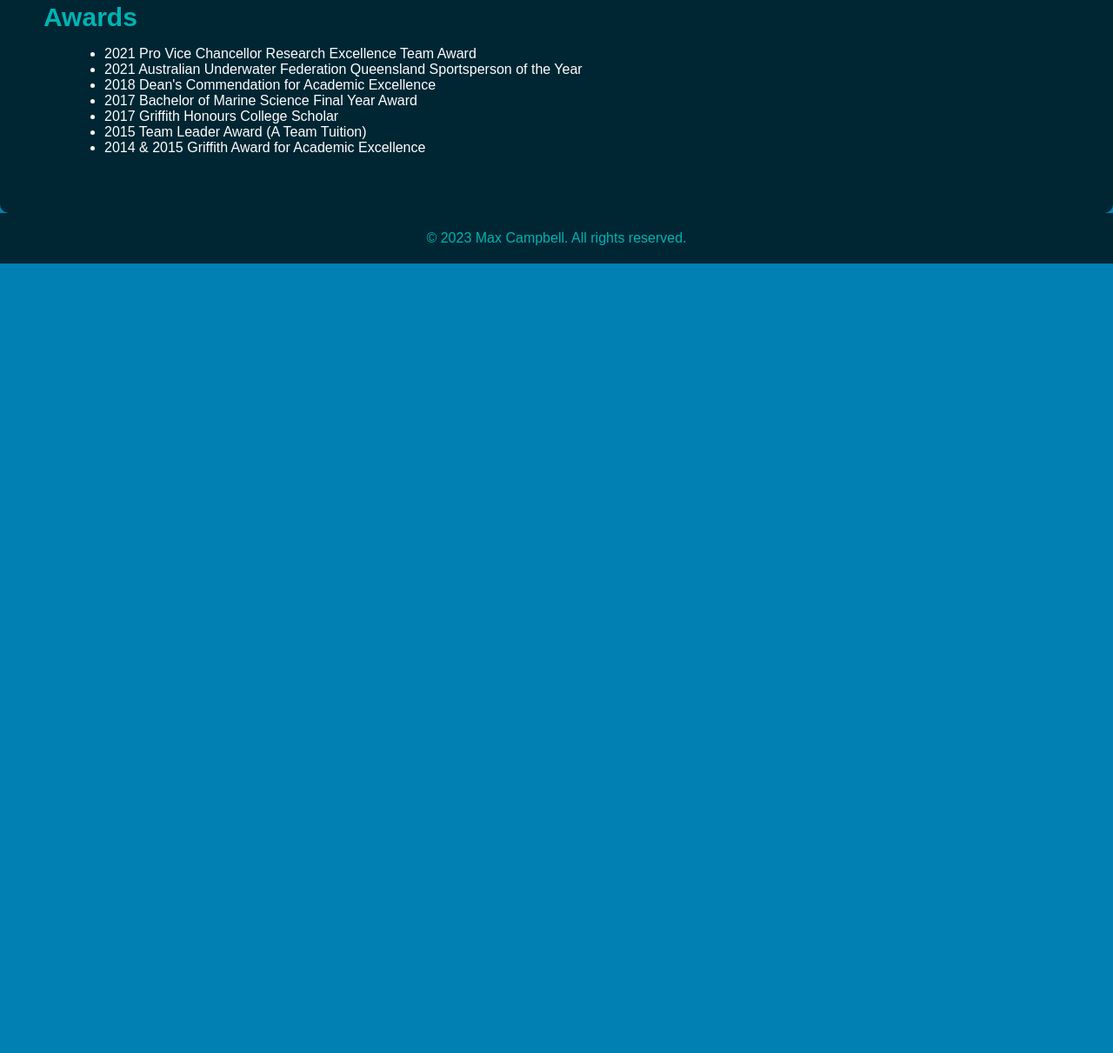
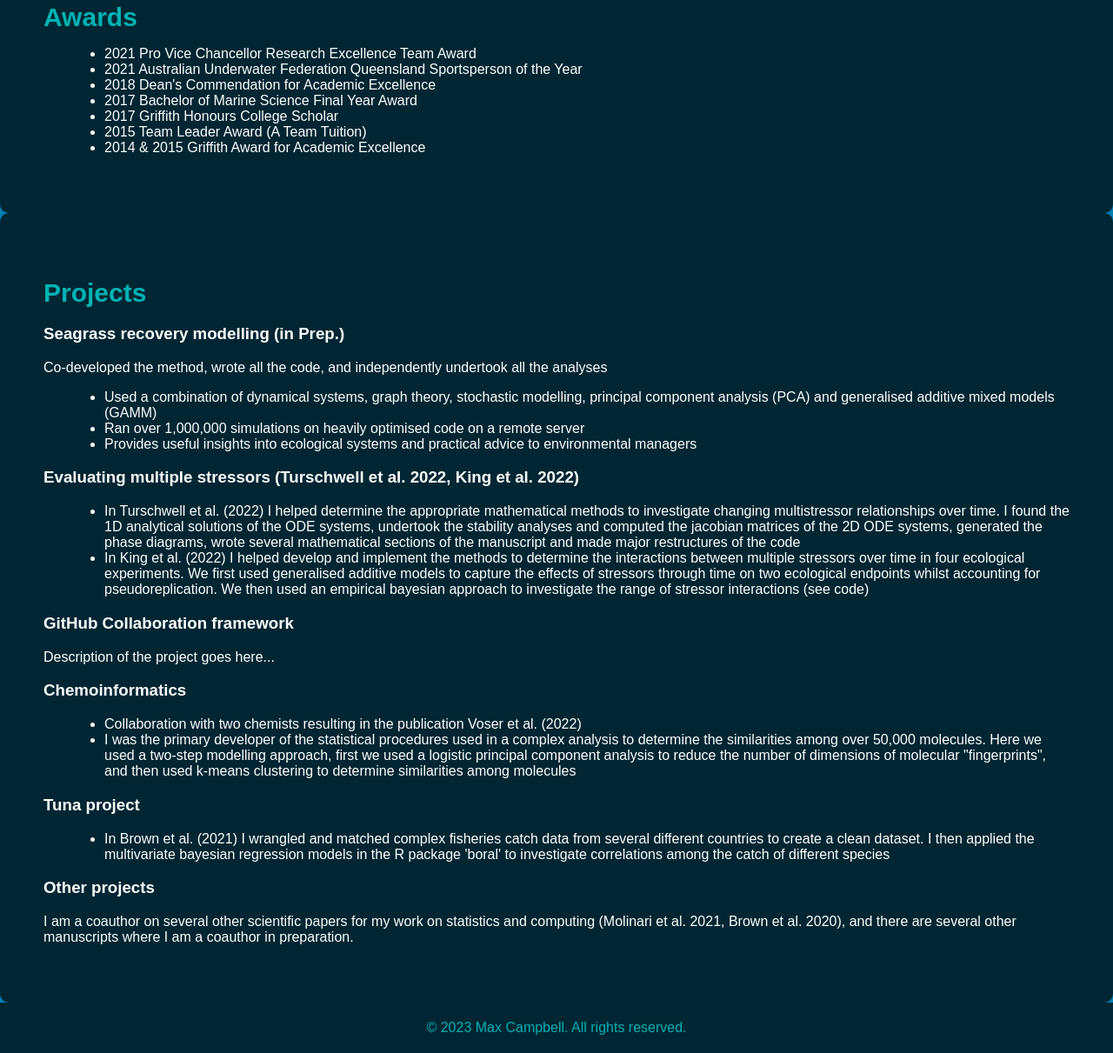
Before and after one commit to maxcampb/maxcampb.github.io, a plain HTML site: page index.html in a window 1280 px wide. Shown: the part 1852-3063 px from the top of the page at 87% size. Before the commit the page ends 2155 px from the top, so only its background shows below. Drawn offline with Linux system fonts and the light colour scheme.

Commit message:
Update index.html

```diff
--- a/index.html
+++ b/index.html
@@ -76,6 +76,52 @@
     </ul>
   </section>
 
+<section>
+  <h2>Projects</h2>
+  <div class="project">
+    <h3>Seagrass recovery modelling (in Prep.)</h3>
+    <p>Co-developed the method, wrote all the code, and independently undertook all the analyses</p>
+    <ul>
+      <li>Used a combination of dynamical systems, graph theory, stochastic modelling, principal component analysis (PCA) and generalised additive mixed models (GAMM)</li>
+      <li>Ran over 1,000,000 simulations on heavily optimised code on a remote server</li>
+      <li>Provides useful insights into ecological systems and practical advice to environmental managers</li>
+    </ul>
+  </div>
+
+  <div class="project">
+    <h3>Evaluating multiple stressors (Turschwell et al. <a href="https://doi.org/10.1111/ele.14013">2022</a>, King et al. <a href="https://doi.org/10.1098/rspb.2022.0348">2022</a>)</h3>
+    <ul>
+      <li>In Turschwell et al. (<a href="https://doi.org/10.1111/ele.14013">2022</a>) I helped determine the appropriate mathematical methods to investigate changing multistressor relationships over time. I found the 1D analytical solutions of the ODE systems, undertook the stability analyses and computed the jacobian matrices of the 2D ODE systems, generated the phase diagrams, wrote several mathematical sections of the manuscript and made major restructures of the <a href="https://github.com/mpturschwell/Seagrass_multiple_stressors">code</a></li>
+      <li>In King et al. (<a href="https://doi.org/10.1098/rspb.2022.0348">2022</a>) I helped develop and implement the methods to determine the interactions between multiple stressors over time in four ecological experiments. We first used generalised additive models to capture the effects of stressors through time on two ecological endpoints whilst accounting for pseudoreplication. We then used an empirical bayesian approach to investigate the range of stressor interactions (<a href="https://github.com/oliviakpj/Changing_multistressor_interactions">see code</a>)</li>
+    </ul>
+  </div>
+
+  <div class="project">
+    <h3>GitHub Collaboration framework</h3>
+    <p>Description of the project goes here...</p>
+  </div>
+
+  <div class="project">
+    <h3>Chemoinformatics</h3>
+    <ul>
+      <li>Collaboration with two chemists resulting in the publication Voser et al. (<a href="https://doi.org/10.1039/d1np00051a">2022</a>)</li>
+      <li>I was the primary developer of the statistical procedures used in a complex analysis to determine the similarities among over 50,000 molecules. Here we used a two-step modelling approach, first we used a logistic principal component analysis to reduce the number of dimensions of molecular "fingerprints", and then used k-means clustering to determine similarities among molecules</li>
+    </ul>
+  </div>
+
+  <div class="project">
+    <h3>Tuna project</h3>
+    <ul>
+      <li>In Brown et al. (<a href="https://doi.org/10.1016/j.marpol.2021.104664">2021</a>) I wrangled and matched complex fisheries catch data from several different countries to create a clean dataset. I then applied the multivariate bayesian regression models in the R package 'boral' to investigate correlations among the catch of different species</li>
+    </ul>
+  </div>
+
+  <div class="project">
+    <h3>Other projects</h3>
+    <p>I am a coauthor on several other scientific papers for my work on statistics and computing (Molinari et al. 2021, Brown et al. 2020), and there are several other manuscripts where I am a coauthor in preparation.</p>
+  </div>
+</section>
+
 
 
   <footer>
```
